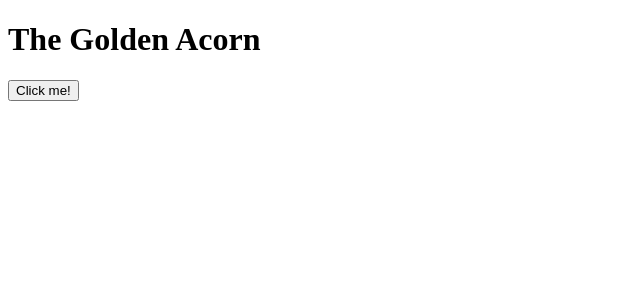
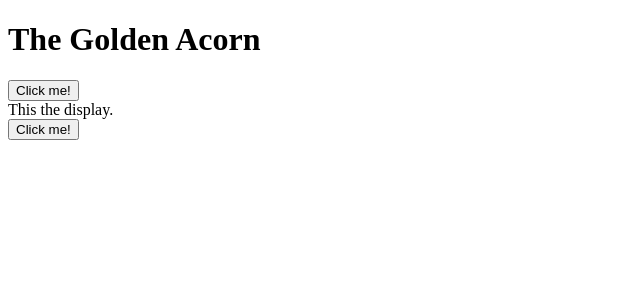
Before and after one commit to katawohl/orientation-js-retraining, a React (Create React App) app in the folder golden-acorn/: page / in a window 1280 px wide. Shown: the top 300 px of the page, without its empty margins (0-640 px from the left). Built offline with nearby package versions, Linux system fonts and the light colour scheme.

Commit message:
created basic view of the app

```diff
--- a/golden-acorn/src/App.js
+++ b/golden-acorn/src/App.js
@@ -1,10 +1,13 @@
 import React from 'react';
 import Button from './Button.js'
+import Display from './Display.js'
 
 const App = ({title}) => (
     <div>
         <h1>{title}</h1>
         <Button />
+        <Display />
+        <Button />
     </div>
 );
 
--- a/golden-acorn/src/Button.js
+++ b/golden-acorn/src/Button.js
@@ -1,7 +1,7 @@
 import React from 'react';
 
 const Button = () => (
-<button>Click me!</button>
+    <button>Click me!</button>
 );
 
 export default Button
--- /dev/null
+++ b/golden-acorn/src/Display.js
@@ -0,0 +1,9 @@
+import React from 'react';
+
+const Display = () => (
+    <div>
+        This the display.
+    </div>
+);
+
+export default Display
```
